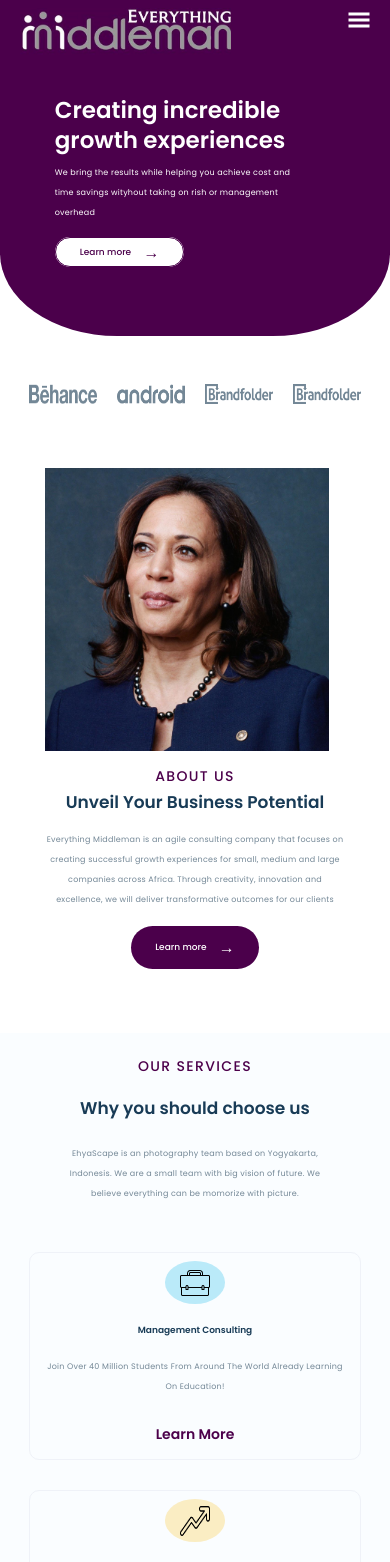
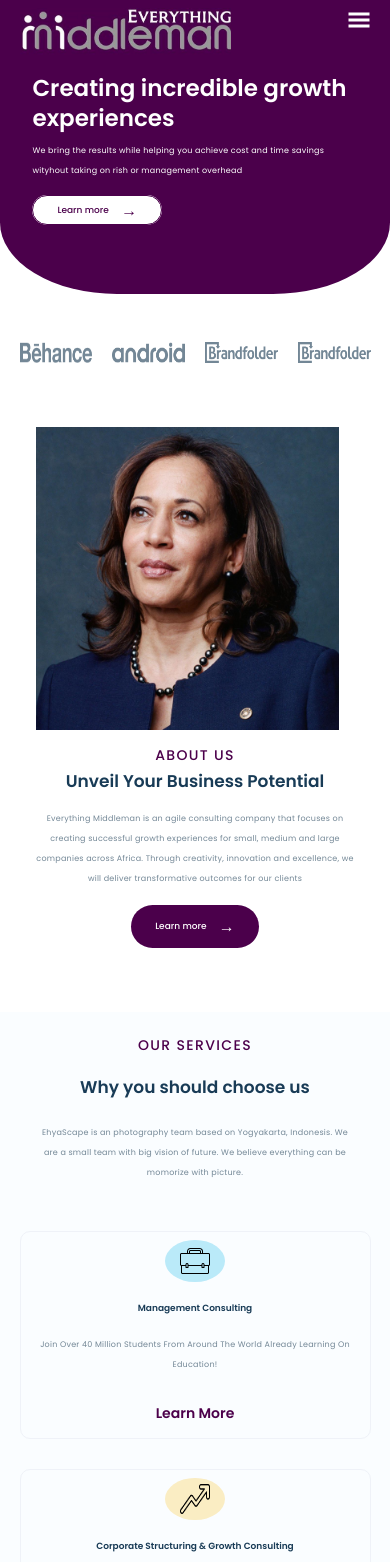
Before and after one commit to Grazac-Project/everything-middleman-frontend, a React (Create React App) app: page / in a window 390 px wide. Shown: the top 1562 px of the page. Built offline with nearby package versions, Linux system fonts and the light colour scheme.

Commit message:
bug fixes

```diff
--- a/src/components/sidebar.js
+++ b/src/components/sidebar.js
@@ -7,7 +7,7 @@ const Sidebar = () => {
         <nav className="sidebar-nav">
           <ul className="sidebar-list">
             <li className="sidebar-item">
-              <Link to={"/"} exact className="sidebar-link">
+              <Link to={"/"} className="sidebar-link">
                 Home
               </Link>
             </li>
--- a/src/containers/home.js
+++ b/src/containers/home.js
@@ -208,7 +208,7 @@ const Home = () => {
             <div className="container">
               <div className="home-main-customer-container">
                 <div className="home-main-customer-content">
-                  <Title extraStyle="mb-sm">CUSTOMER STATEMENT</Title>
+                  <Title extraStyle="mb-sm home-main-customer-title">CUSTOMER STATEMENT</Title>
                   <Subtitle
                     size="subtitle-big"
                     extraStyle="mb-sm home-main-customer-subtitle"
--- a/src/index.css
+++ b/src/index.css
@@ -50,7 +50,7 @@ html {
 .main {
   position: relative;
   width: 100%;
-  margin-top: 60px;
+  margin-top: 55px;
 }
 
 .bg-text {
@@ -440,6 +440,7 @@ html {
 }
 @media (max-width: 43.75em) {
   .header-toggle {
+    align-self: center;
     display: block;
     position: absolute;
     right: 0;
@@ -558,7 +559,7 @@ html {
 }
 @media (max-width: 43.75em) {
   .container {
-    width: 85%;
+    width: 90%;
   }
 }
 
@@ -633,6 +634,7 @@ html {
 
 .home {
   width: 100%;
+  font-size: 1rem;
 }
 .home-container {
   width: 100%;
@@ -641,7 +643,7 @@ html {
 .home-header {
   width: 100%;
   background-color: #4b004b;
-  padding: 35px 30px 100px 30px;
+  padding: 2.2rem 1.8rem 6.35rem 1.8rem;
   background-repeat: no-repeat;
   background-size: cover;
   border-bottom-left-radius: 50%;
@@ -656,6 +658,7 @@ html {
 }
 .home-header-container {
   display: flex;
+  width: 100%;
 }
 .home-header-content {
   flex-basis: 80%;
@@ -663,7 +666,8 @@ html {
 }
 @media (max-width: 43.75em) {
   .home-header-content {
-    min-width: 251px;
+    flex-basis: 100%;
+    max-width: 100%;
   }
 }
 .home-header-svg {
@@ -772,7 +776,7 @@ html {
     grid-template-columns: repeat(2, 1fr);
   }
 }
-@media (max-width: 600px) {
+@media (max-width: 500px) {
   .home-main-services-list {
     grid-template-columns: repeat(1, 100%);
   }
@@ -788,6 +792,11 @@ html {
 .home-main-customer-container {
   width: 100%;
   position: relative;
+}
+@media (max-width: 43.75em) {
+  .home-main-customer-title {
+    text-align: center;
+  }
 }
 .home-main-customer-subtitle {
   width: 50%;
@@ -816,14 +825,30 @@ html {
   display: flex;
   flex-direction: column;
 }
+@media (max-width: 43.75em) {
+  .home-main-customer-carousel-content {
+    align-items: center;
+  }
+}
 .home-main-customer-carousel-content > *:first-child {
   margin-bottom: auto;
+}
+@media (max-width: 43.75em) {
+  .home-main-customer-carousel-content > *:first-child {
+    margin-bottom: 3rem;
+    font-size: 1rem;
+  }
 }
 .home-main-customer-carousel-imagebox {
   flex-basis: 80%;
   max-width: 267px;
   align-self: flex-end;
   position: relative;
+}
+@media (max-width: 43.75em) {
+  .home-main-customer-carousel-imagebox {
+    display: none;
+  }
 }
 .home-main-customer-carousel-img {
   width: 100%;
@@ -832,10 +857,24 @@ html {
 }
 .home-main-customer-carousel-quotes {
   position: absolute;
-  bottom: -70px;
+  display: flex;
+  bottom: -40px;
+  left: 0;
+  width: 4rem;
+}
+.home-main-customer-carousel-quotes > img {
+  width: 100%;
 }
 .home-main-customer-dots {
   display: flex;
+}
+@media (max-width: 43.75em) {
+  .home-main-customer-dots {
+    text-align: center;
+    width: 100%;
+    justify-content: center;
+    margin-top: 3rem;
+  }
 }
 .home-main-customer-dot {
   height: 10px;
--- a/src/sass/base/_base.scss
+++ b/src/sass/base/_base.scss
@@ -47,5 +47,5 @@ html {
 .main {
   position: relative;
   width: 100%;
-  margin-top: 60px;
+  margin-top: 55px;
 }
--- a/src/sass/layout/_container.scss
+++ b/src/sass/layout/_container.scss
@@ -5,7 +5,7 @@
   -ms-flex: 1 1 100%;
   flex: 1 1 100%;
 
-  @include respond(phone){
-    width: 85%;
+  @include respond(phone) {
+    width: 90%;
   }
 }
--- a/src/sass/layout/_footer.scss
+++ b/src/sass/layout/_footer.scss
@@ -58,7 +58,6 @@
         margin-bottom: 1rem;
       }
     }
-
     &:focus {
       outline: none;
     }
--- a/src/sass/layout/_header.scss
+++ b/src/sass/layout/_header.scss
@@ -26,7 +26,9 @@
 
   &-toggle {
     display: none;
+    ;
     @include respond(phone) {
+      align-self: center;
       display: block;
       position: absolute;
       right: 0;
--- a/src/sass/page/_home.scss
+++ b/src/sass/page/_home.scss
@@ -1,5 +1,6 @@
 .home {
   width: 100%;
+  font-size: 1rem;
   &-container {
     width: 100%;
     position: relative;
@@ -7,7 +8,7 @@
   &-header {
     width: 100%;
     background-color: $color-primary;
-    padding: 35px 30px 100px 30px;
+    padding: 2.2rem 1.8rem 6.35rem 1.8rem;
     background-repeat: no-repeat;
     background-size: cover;
     border-bottom-left-radius: 50%;
@@ -21,13 +22,15 @@
 
     &-container {
       display: flex;
+      width: 100%;
     }
 
     &-content {
       flex-basis: 80%;
       max-width: 60%;
       @include respond(phone) {
-        min-width: 251px;
+        flex-basis: 100%;
+        max-width: 100%;
       }
     }
 
@@ -145,7 +148,7 @@
         @include respond(phone) {
           grid-template-columns: repeat(2, 1fr);
         }
-        @media (max-width: 600px) {
+        @media (max-width: 500px) {
           grid-template-columns: repeat(1, 100%);
         }
         @media (max-width: 350px) {
@@ -165,6 +168,12 @@
 
       &-content {
         @include respond(phone) {
+        }
+      }
+
+      &-title{
+        @include respond(phone){
+          text-align: center;
         }
       }
       &-subtitle {
@@ -194,9 +203,16 @@
         &-content {
           display: flex;
           flex-direction: column;
+          @include respond( phone){
+            align-items: center;
+          }
 
           & > *:first-child {
             margin-bottom: auto;
+            @include respond(phone){
+              margin-bottom: 3rem;
+              font-size: 1rem;
+            }
           }
         }
 
@@ -205,6 +221,10 @@
           max-width: 267px;
           align-self: flex-end;
           position: relative;
+
+          @include respond(phone){
+            display: none;
+          }
         }
 
         &-img {
@@ -215,12 +235,25 @@
 
         &-quotes {
           position: absolute;
-          bottom: -70px
+          display: flex;
+          bottom: -40px;
+          left: 0;
+          width: 4rem;
+
+          & > img{
+            width: 100%;
+          }
         }
       }
 
       &-dots {
         display: flex;
+        @include respond(phone){
+          text-align: center;
+          width: 100%;
+          justify-content: center;
+          margin-top: 3rem;
+        }
       }
 
       &-dot {
```
Also changed, not shown: 2 other files (tests, documents, lock files or other folders).
